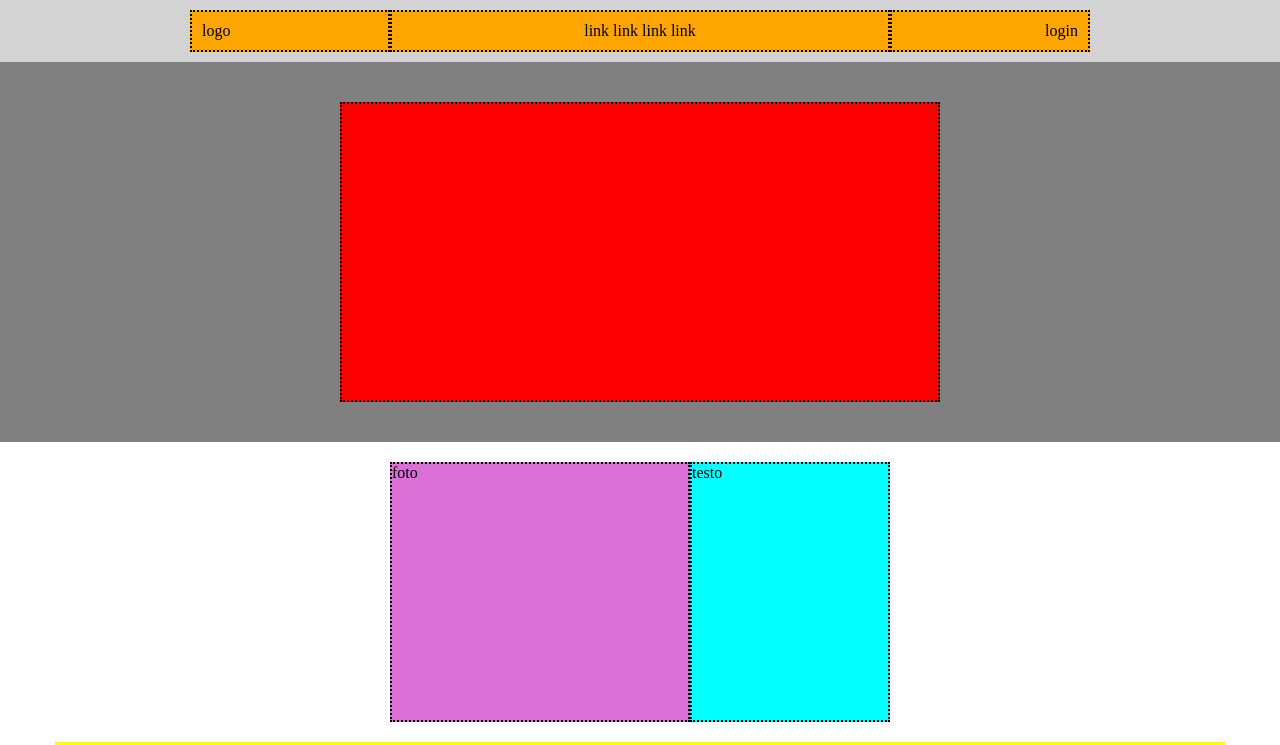
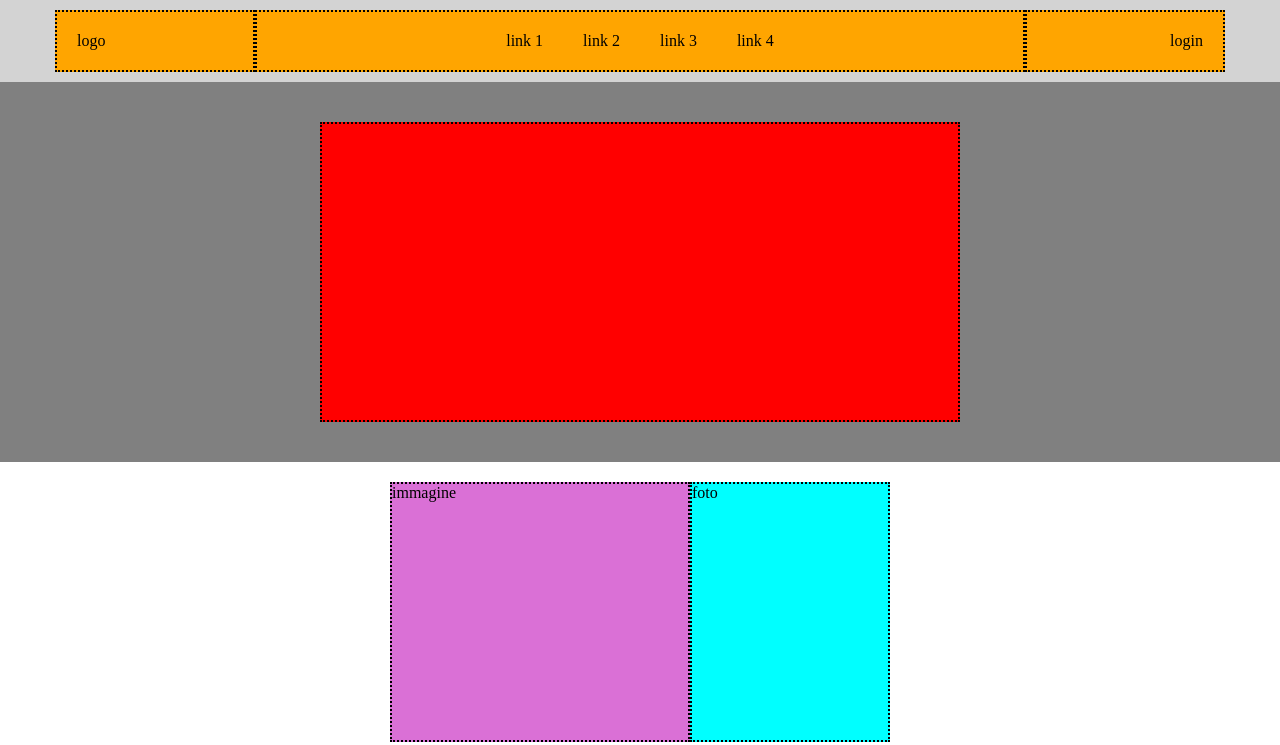
Before and after one commit to giulia-dai/htmlcss-struttura-discord, a plain HTML site: page index.html in a window 1280 px wide. Shown: the top 745 px of the page. Drawn offline with Linux system fonts and the light colour scheme.

Commit message:
modifiche

```diff
--- a/css/style.css
+++ b/css/style.css
@@ -4,28 +4,43 @@
     box-sizing: border-box;
 }
 
+header{
+  background-color: lightgrey;
+
+}
+
 .header-top-container{
-  background-color: lightgrey;
   min-height: 60px;
   display: flex;
-  justify-content: center;
+  margin: auto;
+  width: 1170px;
+
 }
 
 .top{
-    padding: 10px;
+    padding: 20px;
     background-color: orange;
     border: dotted 2px black;
-    width: 200px;
+    width: 20%;
     margin: 10px 0;
 }
 
 .link{
-    padding: 10px;
     background-color: orange;
     border: dotted 2px black;
-    width: 500px;
+    width: 80%;
     margin: 10px 0;
-    text-align: center;
+}
+
+
+ul{
+    display: flex;
+    justify-content: center;
+    list-style: none;
+}
+
+li{
+    margin: 20px;
 }
 
 .logo{
@@ -45,7 +60,7 @@
 
 .red-rectangles{
     background-color: red;
-    min-width: 600px;
+    width: 50%;
     min-height: 300px;
     border: 2px dotted black;
     margin: 40px 0;
@@ -92,11 +107,16 @@
     margin: 40px 0;
 }
 
+footer{
+    background-color:greenyellow;
+    width: 1170px;
+    margin: auto;
+}
+
 .footer-container{
-    background-color: greenyellow;
     max-width: 1170px;
     min-height: 300px;
-    margin: 0 auto;
+    margin: auto;
     display: flex;
     justify-content: center;
 }
@@ -106,7 +126,7 @@
     border: 2px dotted black;
     max-height: 400px;
     width: 150px;
-    margin: 5px 0 15px 0;
+    margin-top: 20px;
 }
 
 .column{
@@ -114,16 +134,14 @@
     border: 2px dotted white;
     max-height: 400px;
     width: 100px;
-    margin: 5px 0 15px 0;
+    margin-top: 20px;
 }
 
 hr{
-    max-width: 1170px;
-    margin: 0 auto;
+    margin: 20px 0 ;
 }
 
 .footer-bottom-container{
-    background-color: greenyellow;
     max-width: 1170px;
     margin: 0 auto;
     padding: 20px;
--- a/index.html
+++ b/index.html
@@ -13,7 +13,14 @@
         <!-- HEADER TOP -->
         <div class="header-top-container">
            <span class="logo top">logo</span>
-           <span class="link ">link link link link</span>
+           <span class="link ">
+             <ul>
+               <li>link 1</li>
+               <li>link 2</li>
+               <li>link 3</li>
+               <li>link 4</li>
+           </ul>
+           </span>
            <span class="button top">login</span>
         </div>
 
@@ -27,8 +34,8 @@
      <main>
 
           <div class="flexbox main-container">
-             <div class="immagine">foto</div>
-             <div class="testo">testo</div>
+             <div class="immagine">immagine</div>
+             <div class="testo">foto</div>
          </div>
 
           <div class="flexbox main-container yellow">
```
